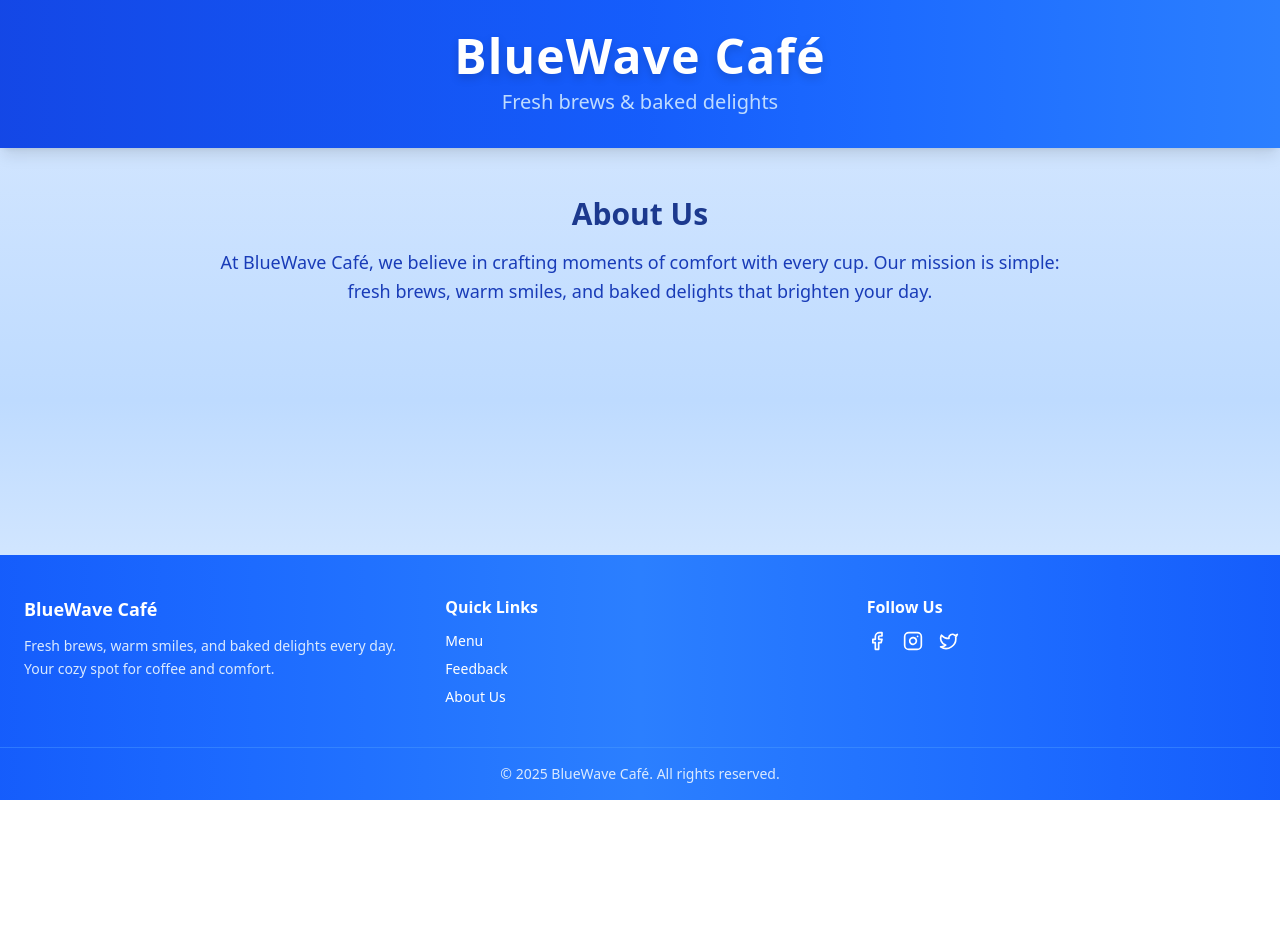
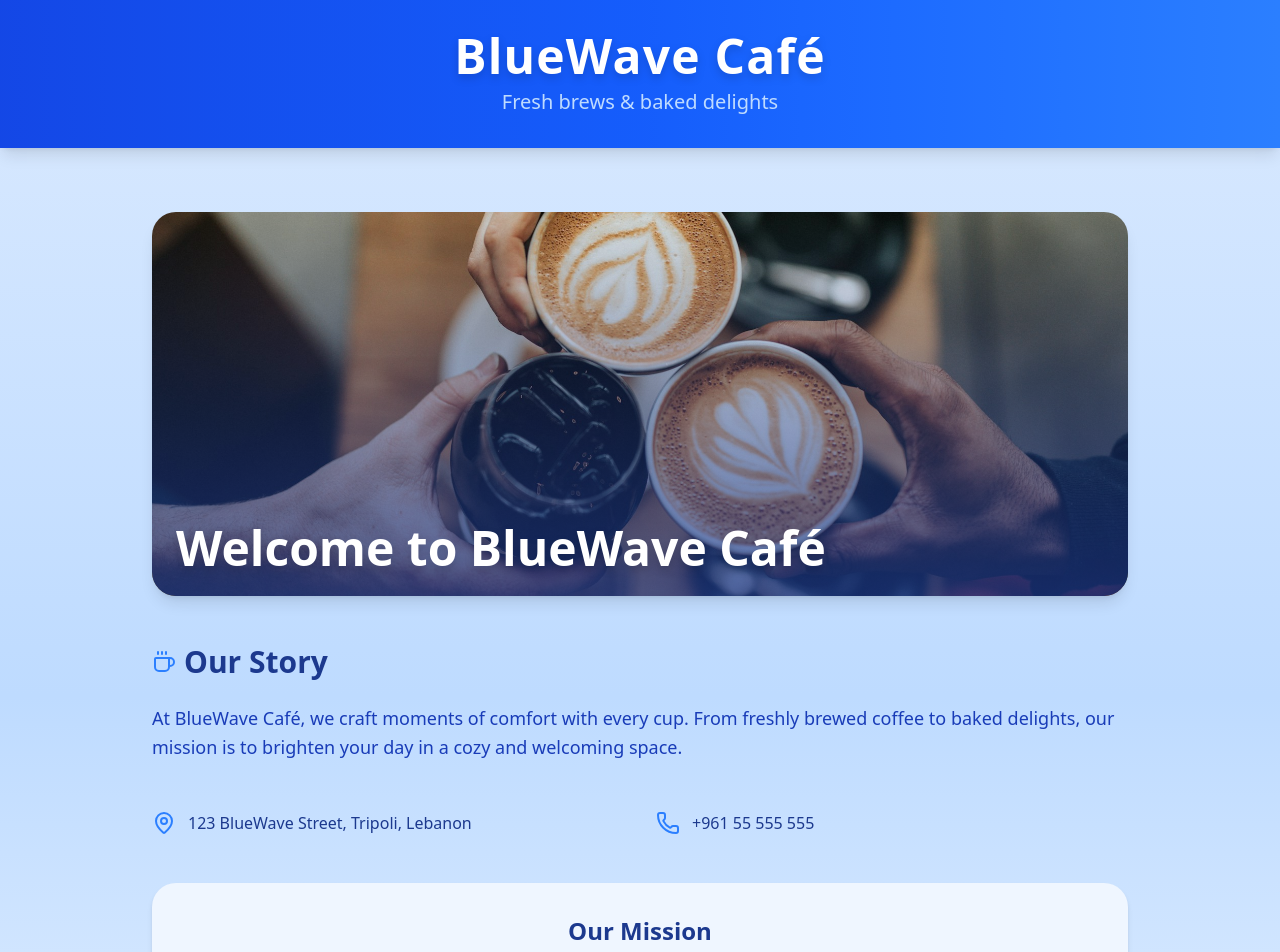
Before and after one commit to chko0/bluewave-cafe, a React (Vite) app: page /about in a window 1280 px wide. Shown: the top 952 px of the page. Before the commit the page ends 800 px from the top, so only its background shows below. Built offline with nearby package versions, Linux system fonts and the light colour scheme.

Commit message:
refactor: Update to About page

```diff
--- a/src/pages/AboutPage.jsx
+++ b/src/pages/AboutPage.jsx
@@ -1,12 +1,56 @@
+import { MapPin, Phone, Coffee } from "lucide-react";
+import heroImg from "../assets/cafe-hero.jpg"; // add a hero image in your project
+
 export default function AboutPage() {
   return (
-    <main className="px-6 py-12 max-w-4xl mx-auto text-center">
-      <h2 className="text-3xl font-bold text-blue-900 mb-4">About Us</h2>
-      <p className="text-lg text-blue-800 leading-relaxed">
-        At BlueWave Café, we believe in crafting moments of comfort with every
-        cup. Our mission is simple: fresh brews, warm smiles, and baked delights
-        that brighten your day.
-      </p>
+    <main className="px-6 py-16 max-w-5xl mx-auto flex flex-col gap-12">
+      {/* Hero Section */}
+      <div className="relative w-full h-64 md:h-96 rounded-3xl overflow-hidden shadow-lg">
+        <img
+          src={heroImg}
+          alt="BlueWave Café"
+          className="w-full h-full object-cover"
+        />
+        <div className="absolute inset-0 bg-gradient-to-t from-blue-900/70 to-transparent flex items-end p-6 rounded-3xl">
+          <h1 className="text-3xl md:text-5xl font-extrabold text-white drop-shadow-lg">
+            Welcome to BlueWave Café
+          </h1>
+        </div>
+      </div>
+
+      {/* About Text */}
+      <section className="text-center md:text-left space-y-6">
+        <h2 className="text-3xl font-bold text-blue-900 flex items-center justify-center md:justify-start gap-2">
+          <Coffee className="w-6 h-6 text-blue-500" />
+          Our Story
+        </h2>
+        <p className="text-lg text-blue-800 leading-relaxed">
+          At BlueWave Café, we craft moments of comfort with every cup. From
+          freshly brewed coffee to baked delights, our mission is to brighten
+          your day in a cozy and welcoming space.
+        </p>
+      </section>
+
+      {/* Contact Info */}
+      <section className="grid sm:grid-cols-2 gap-8 text-blue-900">
+        <div className="flex items-center gap-3">
+          <MapPin className="w-6 h-6 text-blue-500" />
+          <p>123 BlueWave Street, Tripoli, Lebanon</p>
+        </div>
+        <div className="flex items-center gap-3">
+          <Phone className="w-6 h-6 text-blue-500" />
+          <p>+961 55 555 555</p>
+        </div>
+      </section>
+
+      {/* Mission / Values */}
+      <section className="bg-blue-50 p-8 rounded-3xl shadow-md text-center space-y-4">
+        <h3 className="text-2xl font-bold text-blue-900">Our Mission</h3>
+        <p className="text-blue-800">
+          Fresh brews, warm smiles, and baked delights... making every visit a
+          moment to remember!
+        </p>
+      </section>
     </main>
   );
 }
```
Also changed, not shown: src/assets/cafe-hero.jpg (added).
